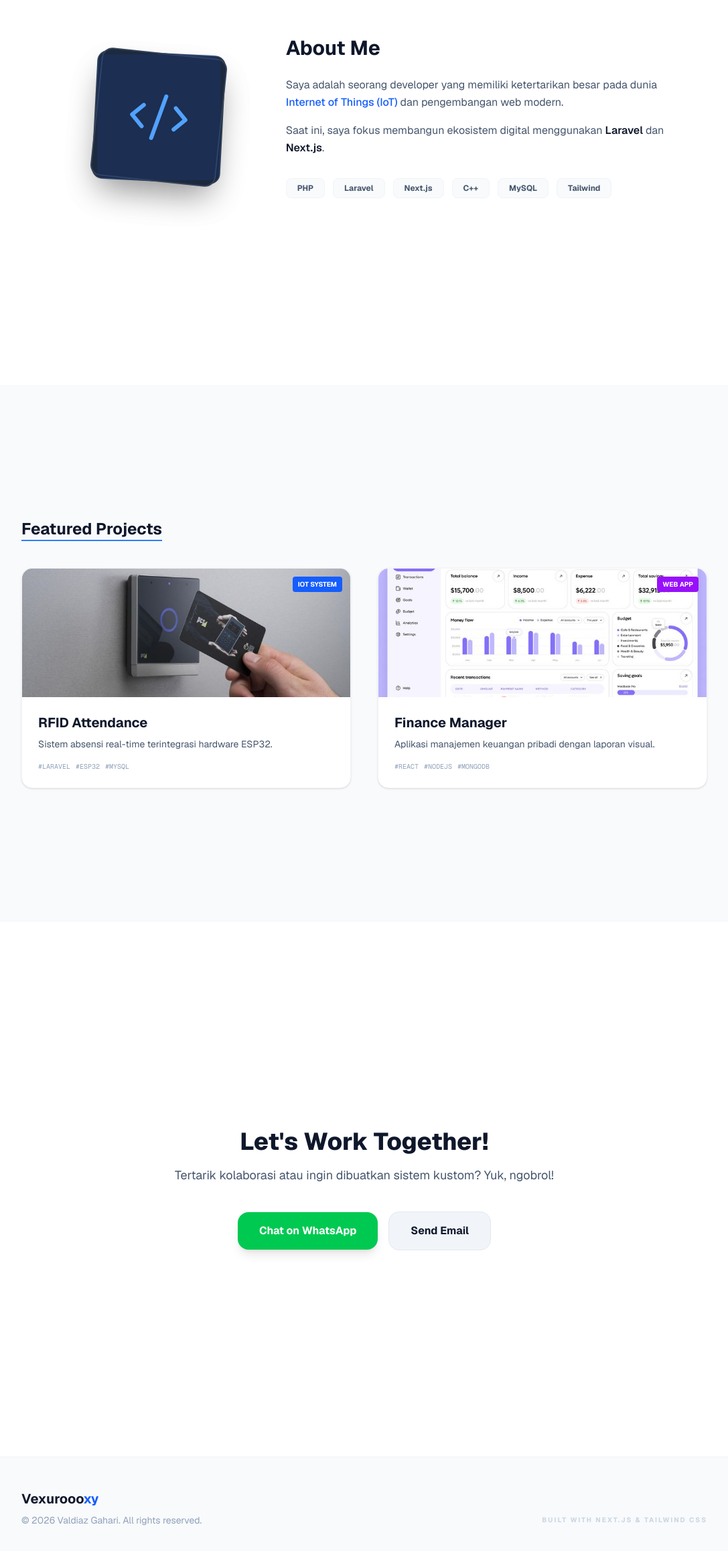
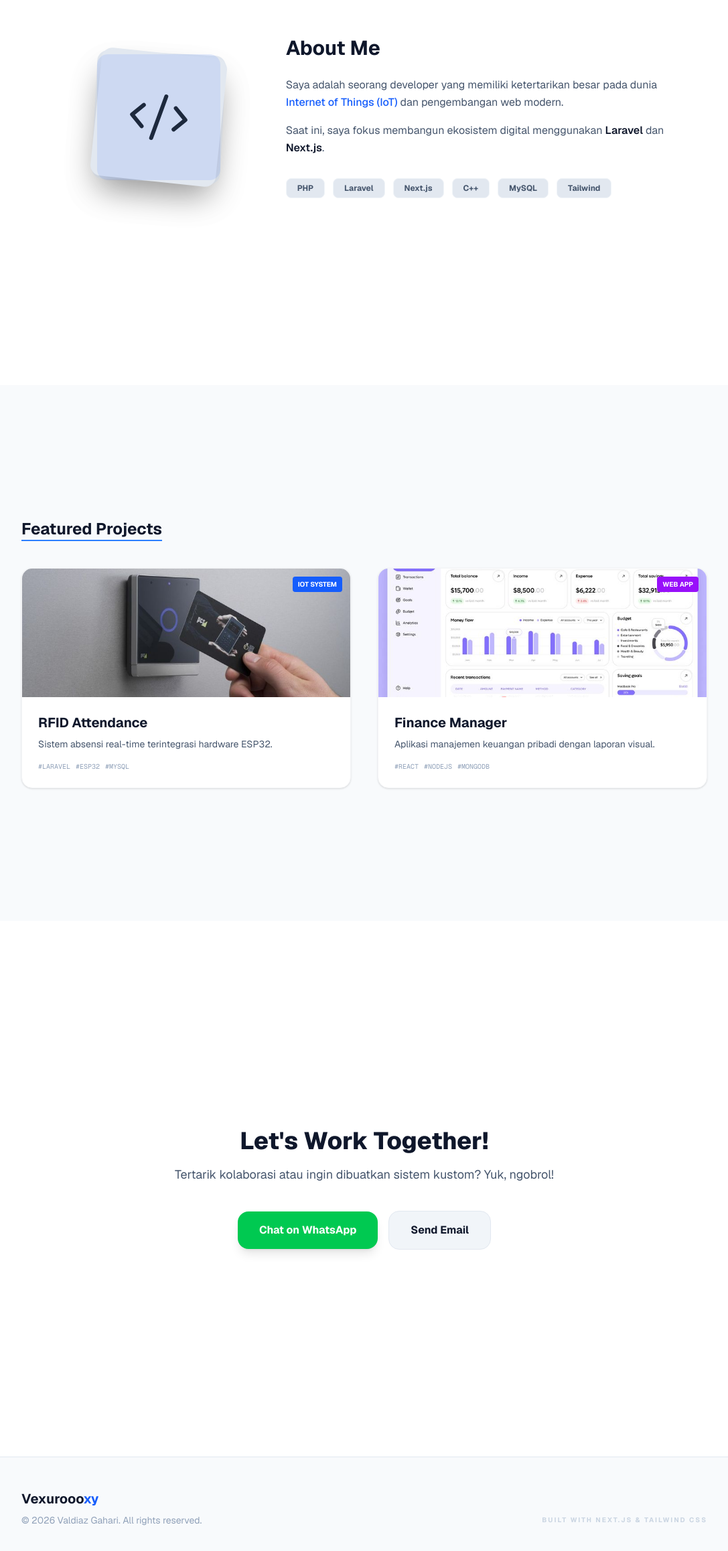
Before and after one commit to vexuroooxy/my-portfolio, a Next.js app: page / in a window 1280 px wide. Shown: the part 1025-3341 px from the top of the page at 67% size, without its empty margins (96-1183 px from the left). Built offline with nearby package versions, Linux system fonts and the light colour scheme.

Commit message:
Update styles for improved visual consistency in Home component

```diff
--- a/src/app/page.js
+++ b/src/app/page.js
@@ -271,12 +271,12 @@ export default function Home() {
             <div className="w-full md:w-1/3 flex justify-center">
               <motion.div
                 whileHover={{ rotate: 10, scale: 1.1 }} // Goyang pas di-hover
-                className="relative w-48 h-48 bg-slate-800 dark:bg-slate-700 rounded-2xl rotate-3 flex items-center justify-center border-2 border-slate-700 shadow-2xl"
+                className="relative w-48 h-48 bg-slate-200 dark:bg-slate-700 rounded-2xl rotate-3 flex items-center justify-center border-2 border-slate-200 dark:border-slate-700 shadow-2xl"
               >
-                <div className="relative w-48 h-48 bg-slate-800 dark:bg-slate-700 rounded-2xl rotate-3 flex items-center justify-center border-2 border-slate-700 shadow-2xl">
+                <div className="relative w-48 h-48 bg-slate-200 dark:bg-slate-700 rounded-2xl rotate-3 flex items-center justify-center border-2 border-slate-200 dark:border-slate-700 shadow-2xl">
                   <div className="absolute inset-0 bg-blue-600 rounded-2xl -rotate-6 -z-10 opacity-10"></div>
                   <svg
-                    className="w-24 h-24 text-blue-400"
+                    className="w-24 h-24 text-slate-800 dark:text-blue-400"
                     fill="none"
                     stroke="currentColor"
                     viewBox="0 0 24 24"
@@ -325,7 +325,7 @@ export default function Home() {
                       whileInView={{ opacity: 1, scale: 1 }}
                       transition={{ delay: index * 0.1 }} // Delay berurutan
                       viewport={{ once: true }}
-                      className="px-4 py-1.5 text-slate-600 dark:text-slate-300 text-xs font-bold rounded-lg border border-slate-100 dark:border-slate-800 bg-slate-50 dark:bg-slate-800"
+                      className="px-4 py-1.5 text-slate-600 dark:text-slate-300 text-xs font-bold rounded-lg border border-slate-100 dark:border-slate-800 bg-slate-200 dark:bg-slate-800"
                     >
                       {skill}
                     </motion.span>
@@ -415,7 +415,7 @@ export default function Home() {
       {/* SECTION 4: CONTACT */}
       <section
         id="contact"
-        className="min-h-screen flex items-center py-20 px-6 border-t border-slate-100 dark:border-slate-800 bg-white dark:bg-slate-900 transition-colors"
+        className="min-h-screen flex items-center py-20 px-6 dark:border-slate-800 bg-white dark:bg-slate-900 transition-colors"
       >
         <div className="max-w-3xl mx-auto text-center">
           <motion.div
@@ -455,7 +455,7 @@ export default function Home() {
       </section>
 
       {/* FOOTER */}
-      <footer className="border-t border-slate-100 dark:border-slate-800 py-12 px-6 bg-slate-50 dark:bg-slate-950 transition-colors">
+      <footer className="border-t border-slate-200 dark:border-slate-800 py-12 px-6 bg-slate-50 dark:bg-slate-950 transition-colors">
         <div className="max-w-5xl mx-auto flex flex-col md:flex-row justify-between items-center gap-6 text-center md:text-left">
           <div>
             <div className="font-bold text-xl text-slate-900 dark:text-white mb-2">
```
